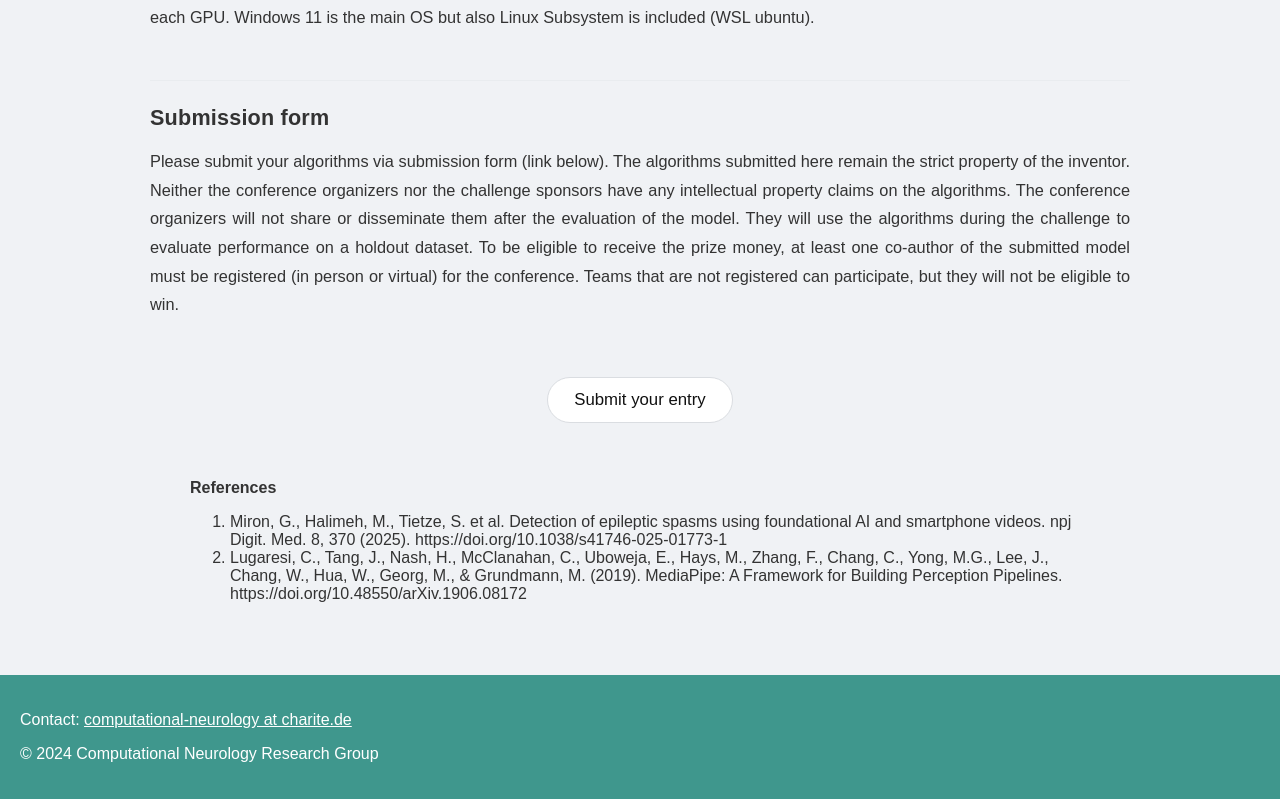
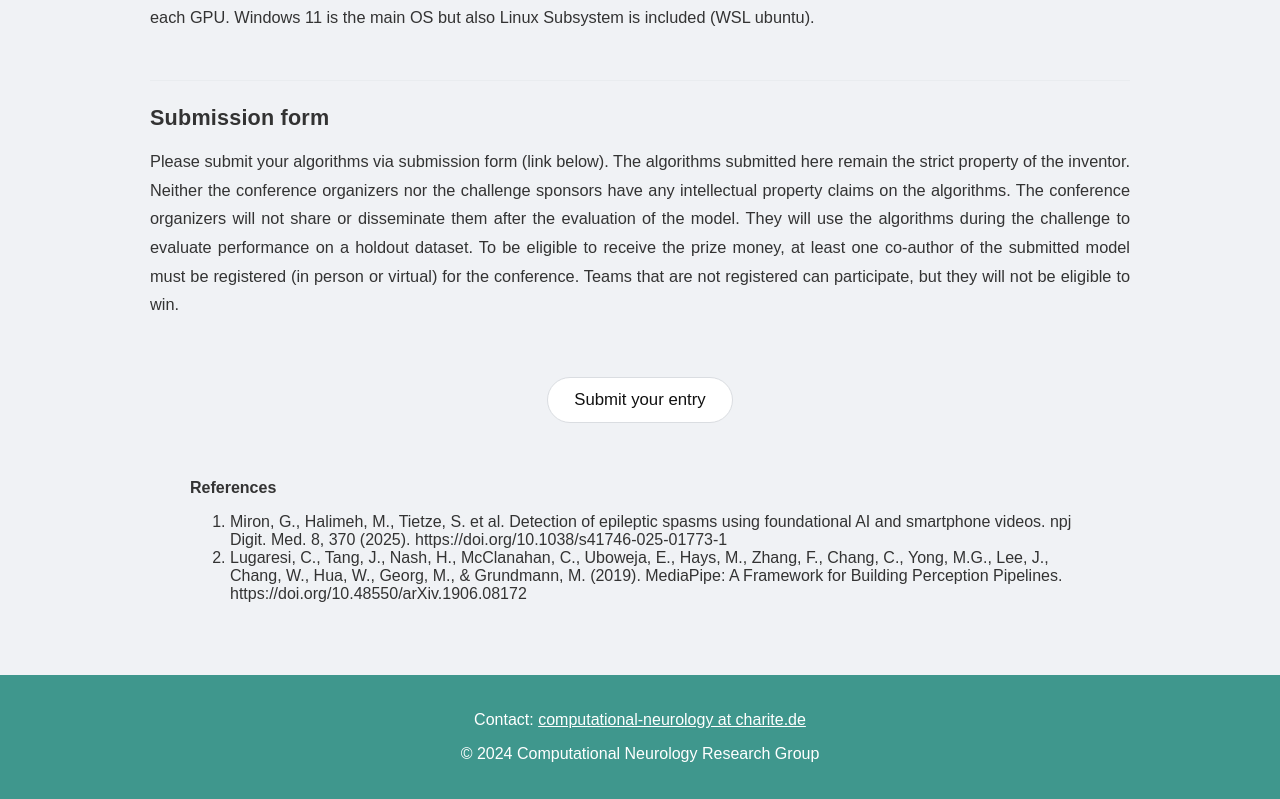
Before and after one commit to computational-neurology-charite/computational-neurology-charite.github.io, a React (Create React App) app: page /video_challenge in a window 1280 px wide. Shown: the part 4452-5251 px from the top of the page. Built offline with nearby package versions, Linux system fonts and the light colour scheme.

Commit message:
added publication

```diff
--- a/src/components/Competition.css
+++ b/src/components/Competition.css
@@ -7,7 +7,11 @@
   gap: 32px;
   align-items: flex-start;        /* make children align left */
 }
-p {
+/* p {
+  text-align: justify;
+} */
+
+#competition p {
   text-align: justify;
 }
 /* Title + intro */
```
Also changed, not shown: 1 other file (tests, documents, lock files or other folders).
